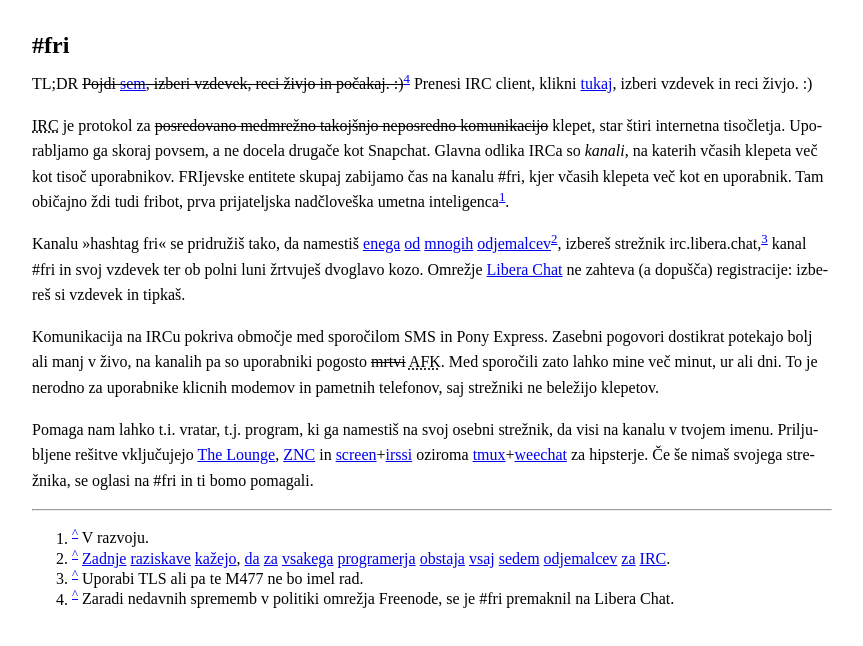
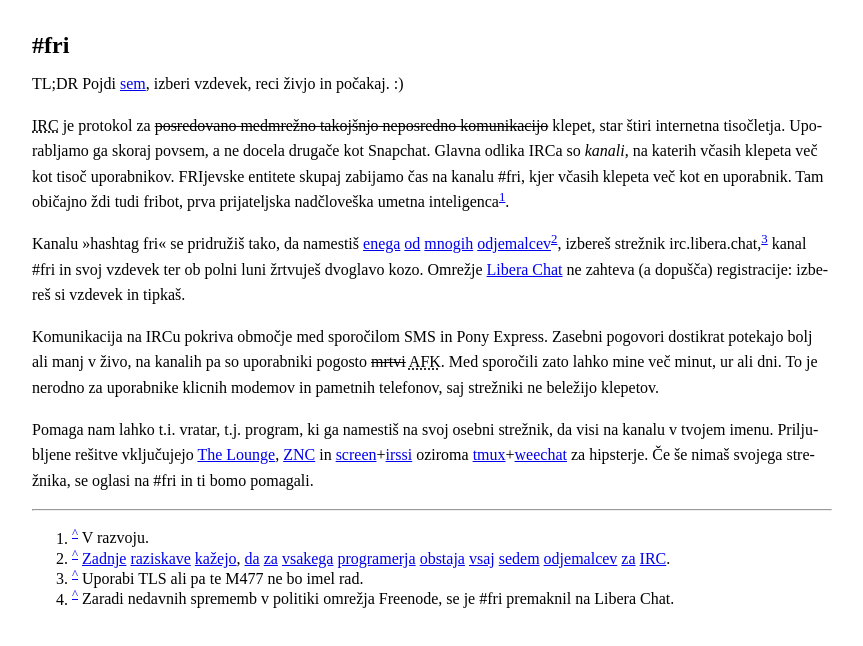
Before and after one commit to FRI/irc, a plain HTML site: page index.html in a window 1280 px wide. Shown: the whole page, without its empty margins (208-1071 px from the left). Drawn offline with Linux system fonts and the light colour scheme.

```diff
--- a/index.html
+++ b/index.html
@@ -16,7 +16,7 @@
             <h1>#fri</h1>
 
             <p>
-                TL;DR <del>Pojdi <a href="https://webchat.freenode.net/?channels=#fri">sem</a>, izberi vzdevek, reci živjo in počakaj. :)</del><sup><a href="#footnote-freenode" id="ref-freenode">4</a></sup> Prenesi IRC client, klikni <a href="ircs://irc.libera.chat:6697/#fri">tukaj</a>, izberi vzdevek in reci živjo. :)
+                TL;DR Pojdi <a href="https://kiwiirc.com/nextclient/irc.libera.chat:+6697/#fri">sem</a>, izberi vzdevek, reci živjo in počakaj. :)
             </p>
             <p>
                 <abbr title="Internet Relay Chat">IRC</abbr> je protokol za <del>posredovano medmrežno takojšnjo neposredno komunikacijo</del> klepet, star štiri internetna tisočletja. Uporabljamo ga skoraj povsem, a ne docela drugače kot Snapchat. Glavna odlika IRCa so <em>kanali</em>, na katerih včasih klepeta več kot tisoč uporabnikov. FRIjevske entitete skupaj zabijamo čas na kanalu #fri, kjer včasih klepeta več kot en uporabnik. Tam običajno ždi tudi fribot, prva prijateljska nadčloveška umetna inteligenca<sup><a href="#footnote-ai" id="ref-ai">1</a></sup>.
```
